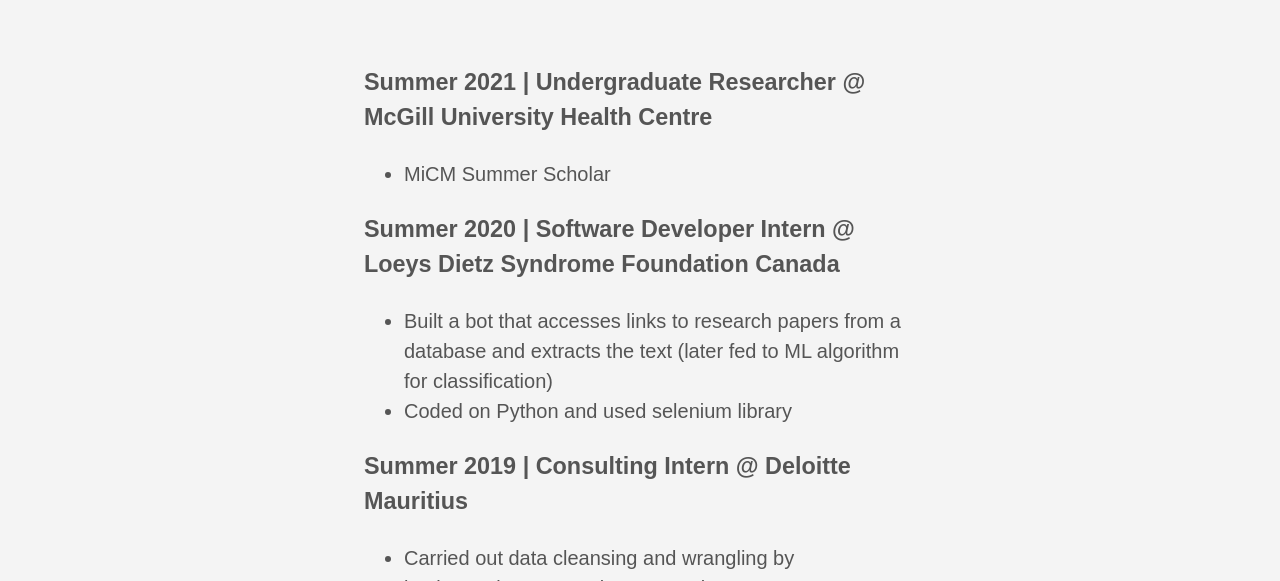
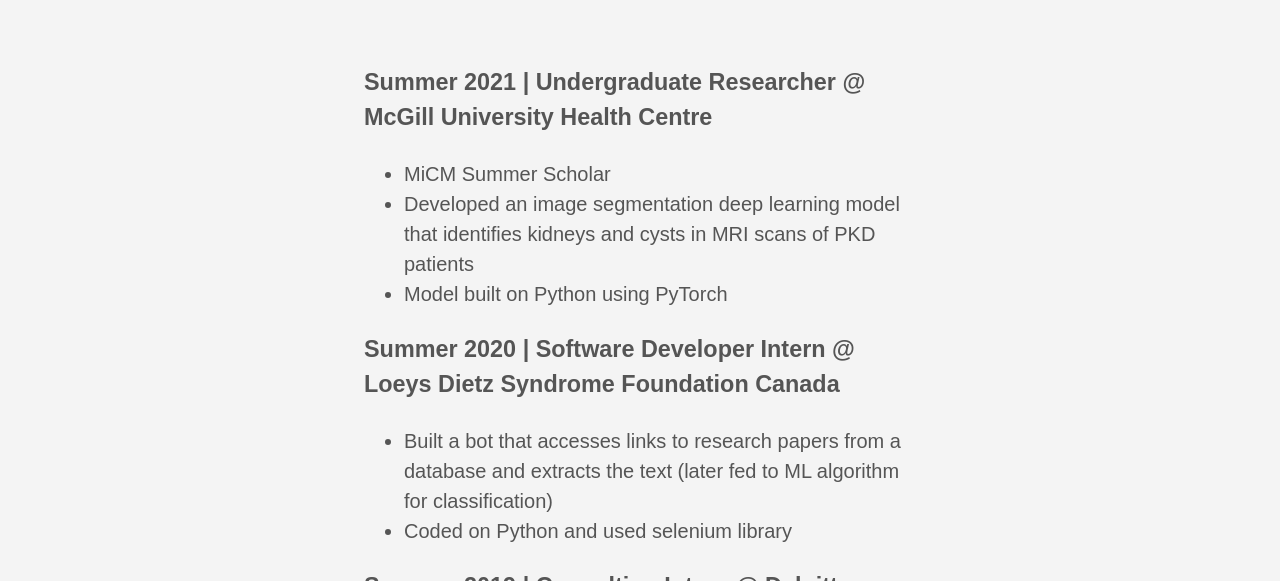
Before and after one commit to amalkoodoruth/old_amalkoodoruth.github.io, a plain HTML site: page experience/index.html in a window 1280 px wide. Shown: the part 519-1100 px from the top of the page. Drawn offline with Linux system fonts and the light colour scheme.

Commit message:
update micm

```diff
--- a/experience/index.html
+++ b/experience/index.html
@@ -165,6 +165,8 @@
     <section class="cf ph3 ph5-l pv3 pv4-l f4 center measure-wide lh-copy mid-gray"><h3 id="summer-2021-current--undergraduate-researcher--mcgill-university-health-centre">Summer 2021 | Undergraduate Researcher @ McGill University Health Centre</h3>
 <ul>
 <li>MiCM Summer Scholar</li>
+<li>Developed an image segmentation deep learning model that identifies kidneys and cysts in MRI scans of PKD patients</li>
+<li>Model built on Python using PyTorch</li>
 </ul>
 <h3 id="summer-2020--software-developer-intern--loeys-dietz-syndrome-foundation-canada">Summer 2020 | Software Developer Intern @ Loeys Dietz Syndrome Foundation Canada</h3>
 <ul>
```
